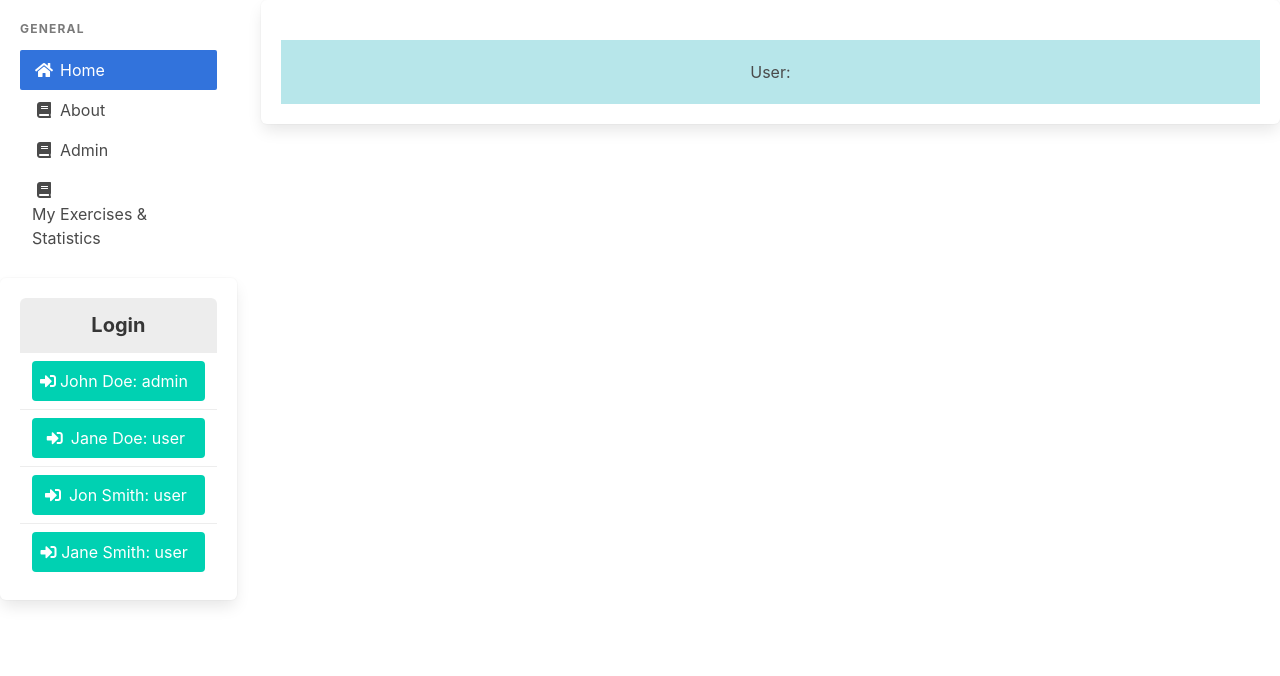
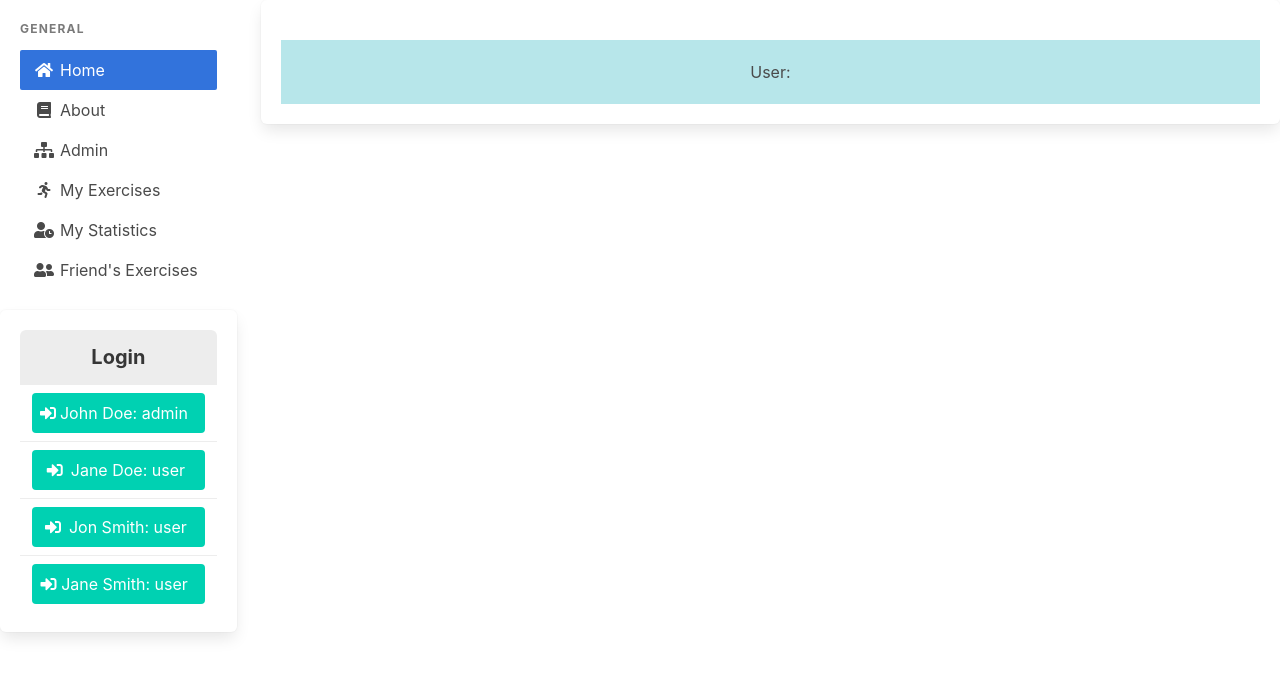
Before and after one commit to will-rubin/WebProgrammingF2023, a Vue app in the folder client/ExerciseTracker/: page / in a window 1280 px wide. Shown: the top 676 px of the page. Built offline with nearby package versions, Linux system fonts and the light colour scheme.

Commit message:
added a few categories to Sidebar

```diff
--- a/client/ExerciseTracker/src/components/Sidebar.vue
+++ b/client/ExerciseTracker/src/components/Sidebar.vue
@@ -45,7 +45,7 @@ const isActive = ref(false)
                 <router-link to="/admin" exact>
                     <span class="icon-text">
                         <span class="icon">
-                            <i class="fas fa-book"></i>
+                            <i class="fas fa-sitemap"></i>
                         </span>
                         <span>Admin</span>
                     </span>
@@ -55,9 +55,29 @@ const isActive = ref(false)
                 <router-link to="/myExercises" exact>
                     <span class="icon-text">
                         <span class="icon">
-                            <i class="fas fa-book"></i>
+                            <i class="fas fa-running"></i>
                         </span>
-                        <span>My Exercises & Statistics</span>
+                        <span>My Exercises</span>
+                    </span>
+                </router-link>
+            </li>
+            <li>
+                <router-link to="/myExercises" exact>
+                    <span class="icon-text">
+                        <span class="icon">
+                            <i class="fas fa-user-clock"></i>
+                        </span>
+                        <span>My Statistics</span>
+                    </span>
+                </router-link>
+            </li>
+            <li>
+                <router-link to="/myExercises" exact>
+                    <span class="icon-text">
+                        <span class="icon">
+                            <i class="fas fa-user-friends"></i>
+                        </span>
+                        <span>Friend's Exercises</span>
                     </span>
                 </router-link>
             </li>
```
Also changed, not shown: client/ExerciseTracker/src/views/Friends.vue (added).
